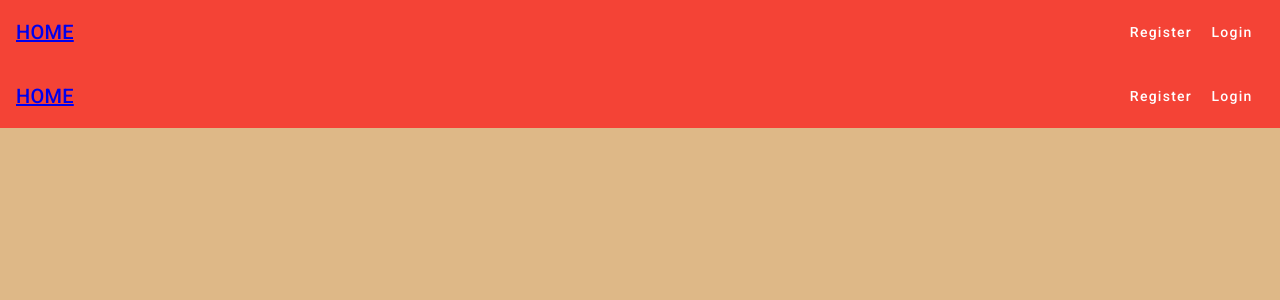
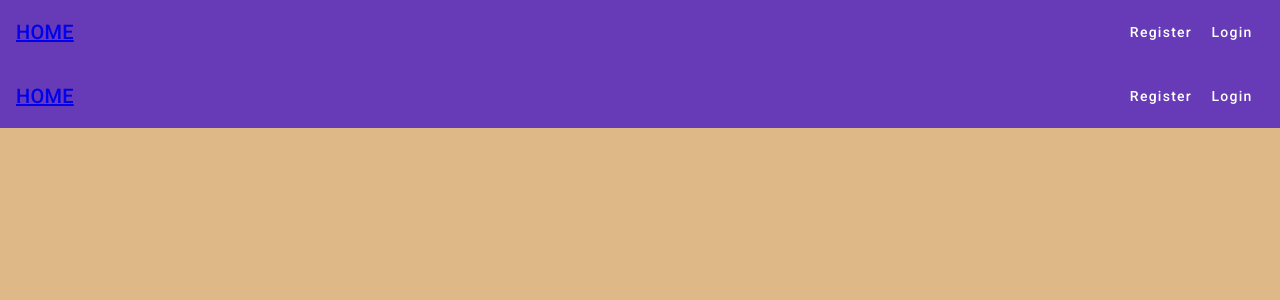
Before and after one commit to matthewdeguzman/GatorGuessr, an Angular app: page /app in a window 1280 px wide. Shown: the top 300 px of the page. Built offline with nearby package versions, Linux system fonts and the light colour scheme; no server answers.

Commit message:
Update app.component.html

```diff
--- a/src/app/app.component.html
+++ b/src/app/app.component.html
@@ -1,4 +1,4 @@
-<mat-toolbar color="warn">
+<mat-toolbar color="primary">
     <mat-toolbar-row>
     <span><a href="/">HOME</a></span>
     <span class="spacer"></span>
```
